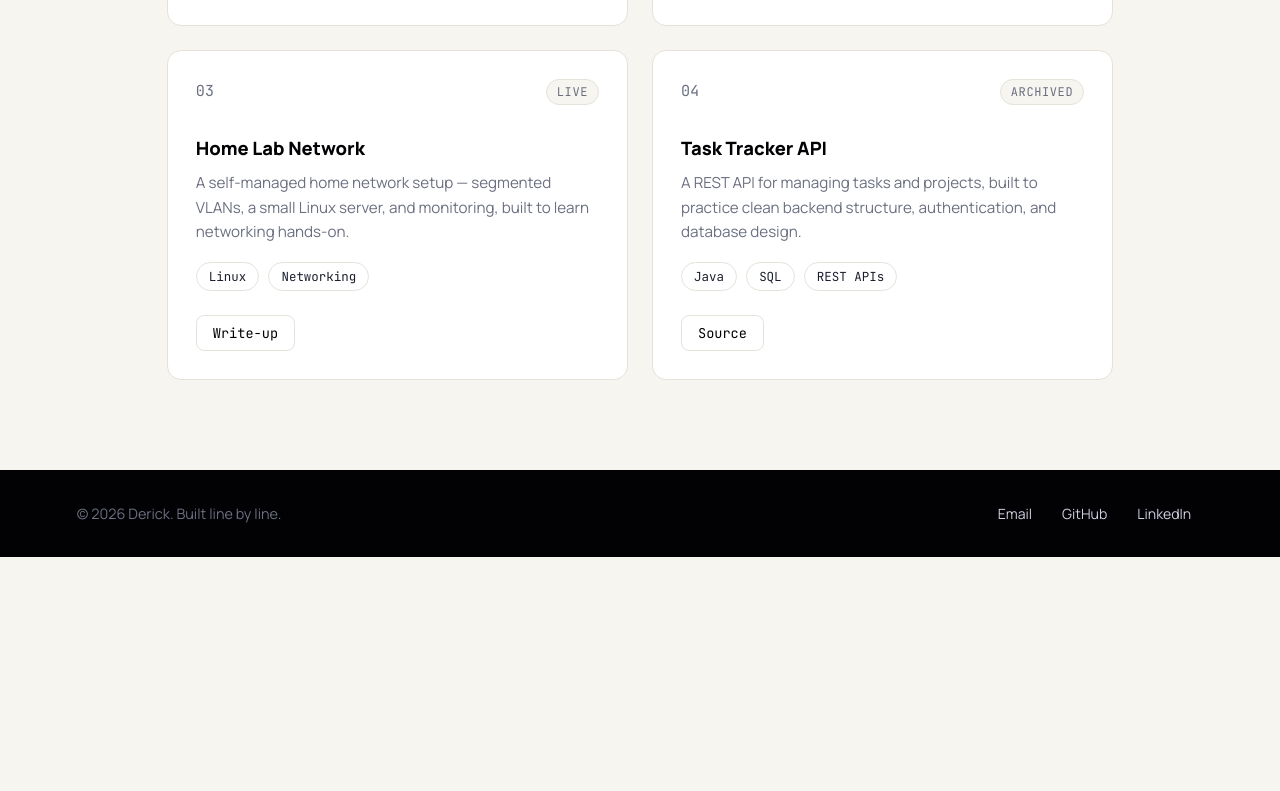
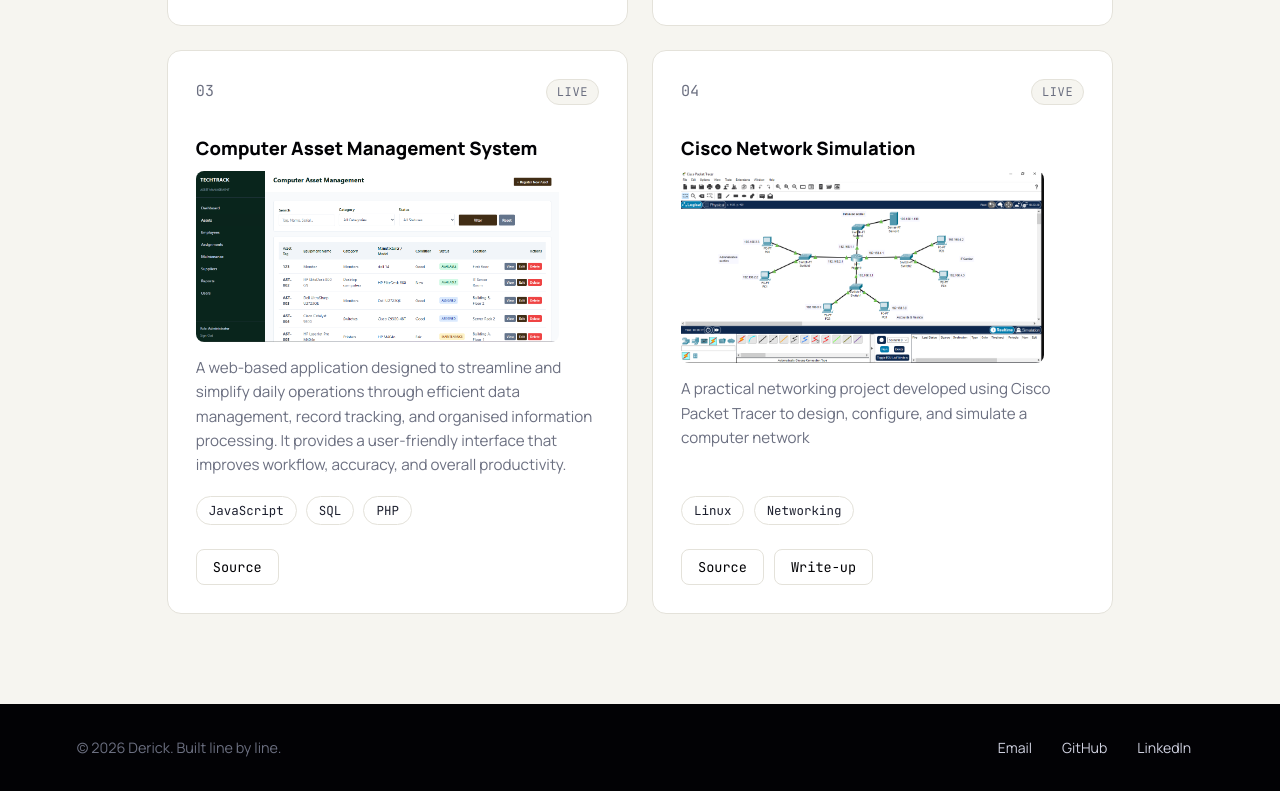
Before and after one commit to derickmunji375-create/derickportfolio, a plain HTML site: page projects.html in a window 1280 px wide. Shown: the part 814-1605 px from the top of the page. Before the commit the page ends 1371 px from the top, so only its background shows below. Drawn offline with Linux system fonts and the light colour scheme.

Commit message:
Update portfolio projects and content

```diff
--- a/projects.html
+++ b/projects.html
@@ -77,44 +77,48 @@
 
         </div>
 
-        <div class="project-card">
+<div class="project-card">
             <div class="project-top">
                 <p class="project-tag">03</p>
                 <span class="project-status">Live</span>
             </div>
-            <h3>Home Lab Network</h3>
+            <h3>Computer Asset Management System</h3>
+            <img src="techtrack screenshot.png" alt="computer asset management system screenshot" class="project-image">
             <p>
-                A self-managed home network setup — segmented VLANs, a small Linux
-                server, and monitoring, built to learn networking hands-on.
+                A web-based application designed to streamline and simplify daily operations through efficient data management, record tracking, and organised information processing. It provides a user-friendly interface that improves workflow, accuracy, and overall productivity.
+            </p>
+            <div class="project-stack">
+                <span class="tag">JavaScript</span>
+                <span class="tag">SQL</span>
+                <span class="tag">PHP</span>
+
+            </div>
+            <div class="project-links">
+                <a href="https://github.com/derickmunji375-create/techtrack">Source</a>
+            </div>
+        </div>
+
+        <div class="project-card">
+            <div class="project-top">
+                <p class="project-tag">04</p>
+                <span class="project-status">Live</span>
+            </div>
+            <h3>Cisco Network Simulation</h3>
+            <img src="network screenshot.png" alt="cisco network simulation screenshot" class="project-image">
+            <p>
+                A practical networking project developed using Cisco Packet Tracer to design, configure, and simulate a computer network
             </p>
             <div class="project-stack">
                 <span class="tag">Linux</span>
                 <span class="tag">Networking</span>
             </div>
             <div class="project-links">
+                <a href="https://github.com/derickmunji375-create/home-lab-network">Source</a>
                 <a href="#">Write-up</a>
             </div>
         </div>
 
-        <div class="project-card">
-            <div class="project-top">
-                <p class="project-tag">04</p>
-                <span class="project-status">Archived</span>
-            </div>
-            <h3>Task Tracker API</h3>
-            <p>
-                A REST API for managing tasks and projects, built to practice
-                clean backend structure, authentication, and database design.
-            </p>
-            <div class="project-stack">
-                <span class="tag">Java</span>
-                <span class="tag">SQL</span>
-                <span class="tag">REST APIs</span>
-            </div>
-            <div class="project-links">
-                <a href="#">Source</a>
-            </div>
-        </div>
+
 
     </section>
 
```
Also changed, not shown: network screenshot.png (added), techtrack screenshot.png (added).
